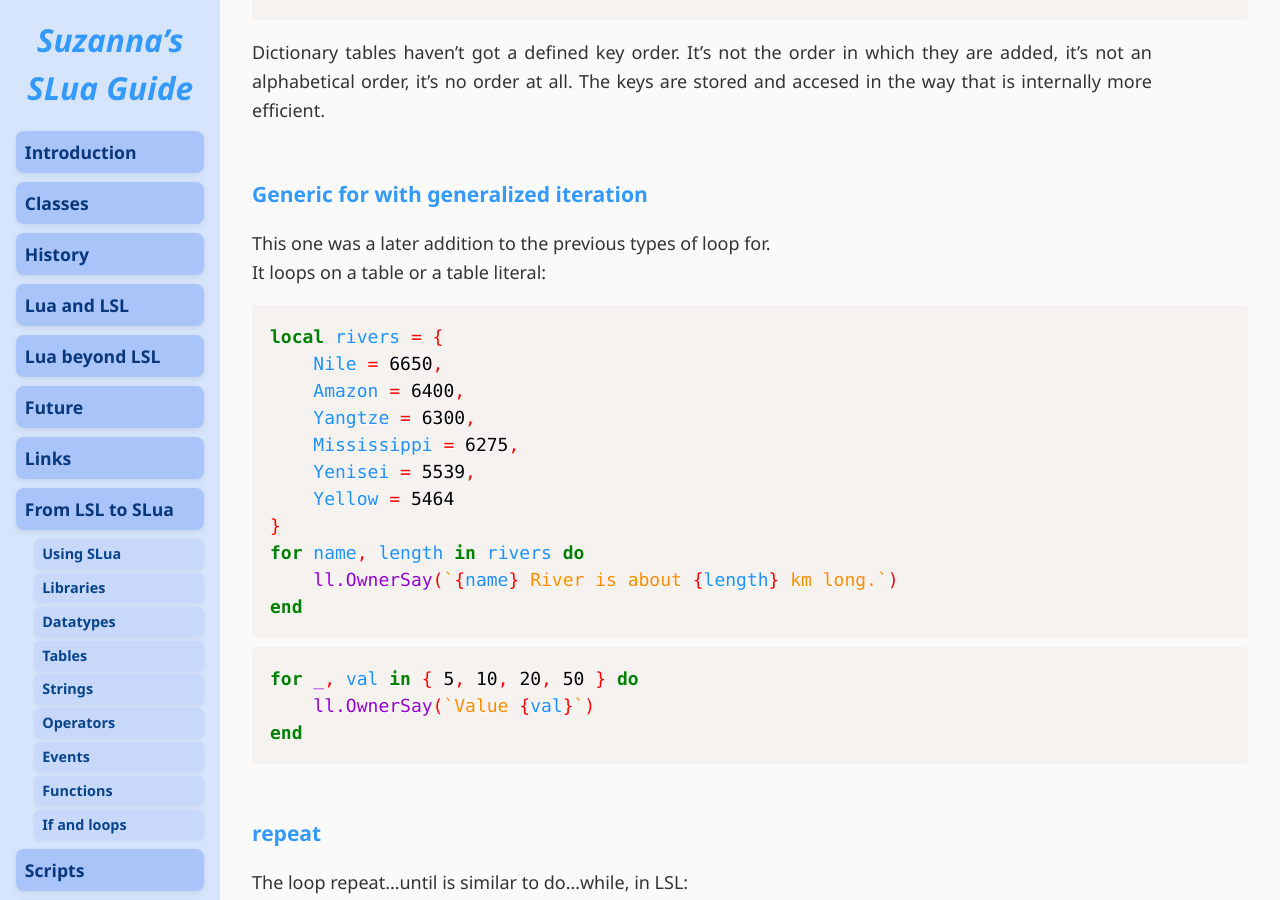
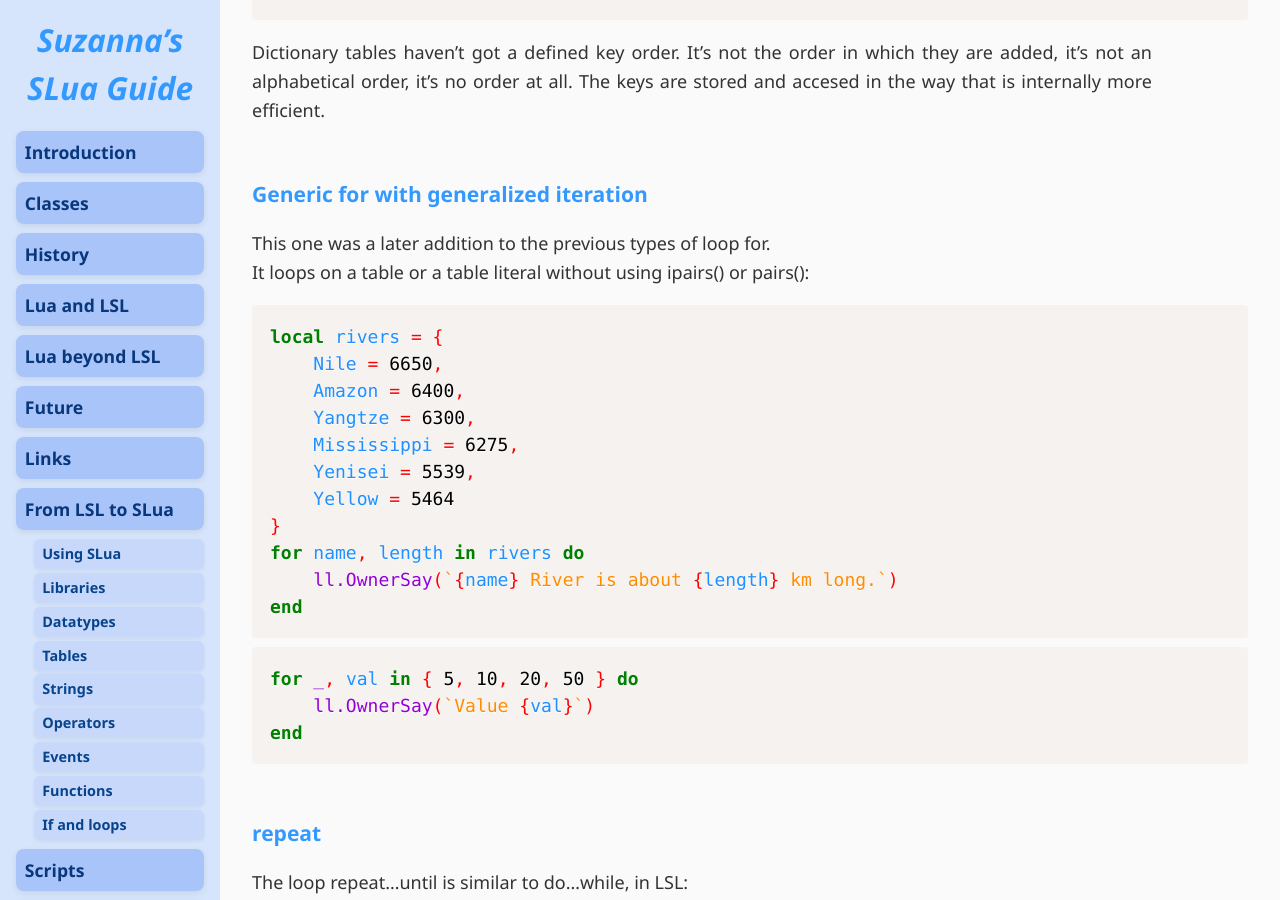
Before and after one commit to Suzanna-Linn/slua, a Jekyll site: the page built from docs/moving-if-and-loops.md, in a window 1280 px wide and 900 px high, scrolled down 9074 px. Built offline with Jekyll 4.4.1, drawn with Linux system fonts in a browser that asks for light colours; nearby versions of some CDN libraries; our own code applies the rules of GitHub Pages for plain Markdown files; comment, search, counter and statistics services are not loaded.

Commit message:
Update moving-if-and-loops.md

```diff
--- a/docs/moving-if-and-loops.md
+++ b/docs/moving-if-and-loops.md
@@ -353,7 +353,7 @@ Dictionary tables haven't got a defined key order. It's not the order in which t
 ### Generic for with generalized iteration
 
 This one was a later addition to the previous types of loop for.
-It loops on a table or a table literal:
+It loops on a table or a table literal without using ipairs() or pairs():
 <pre class="language-slua"><code class="language-slua">local rivers = {
     Nile = 6650,
     Amazon = 6400,
```
